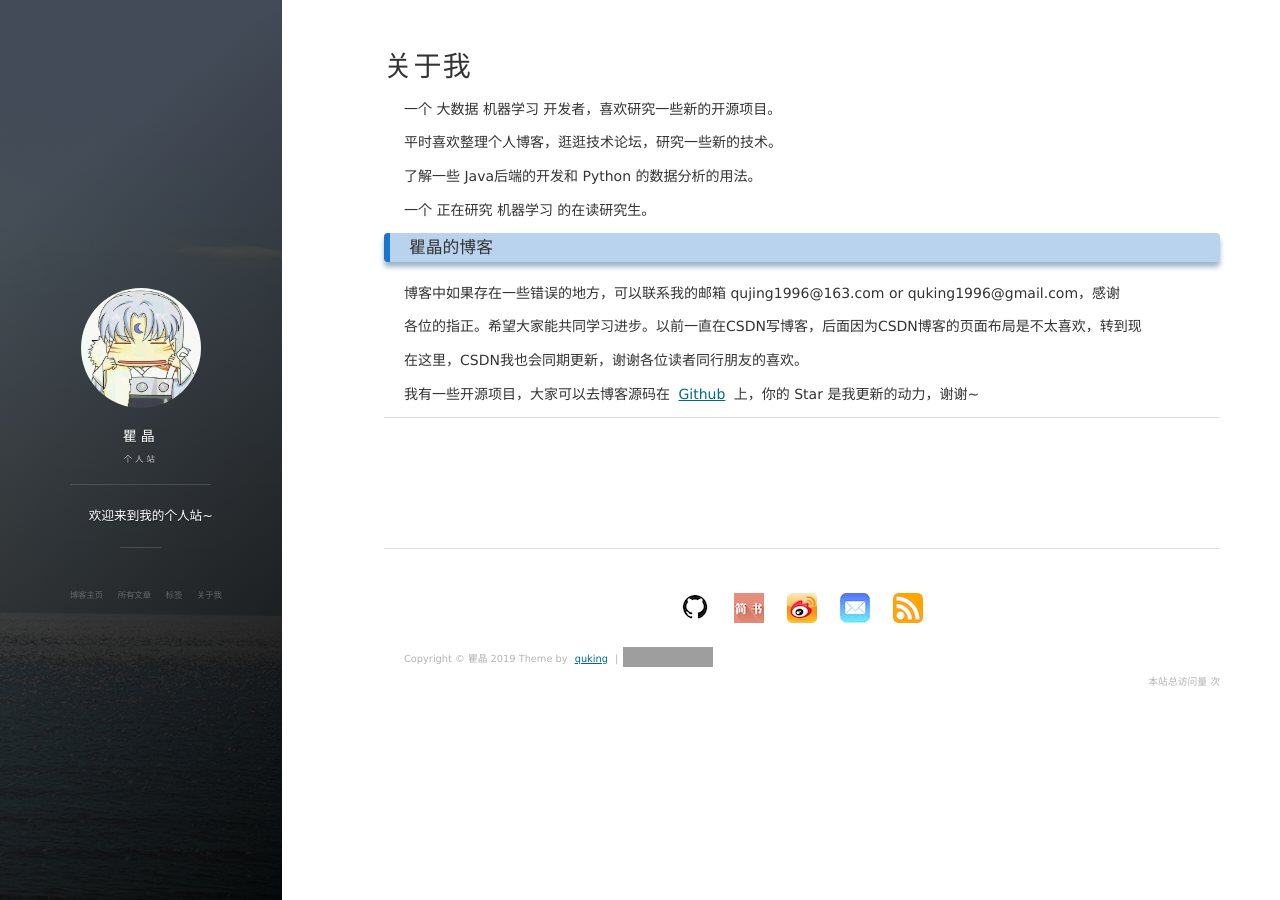
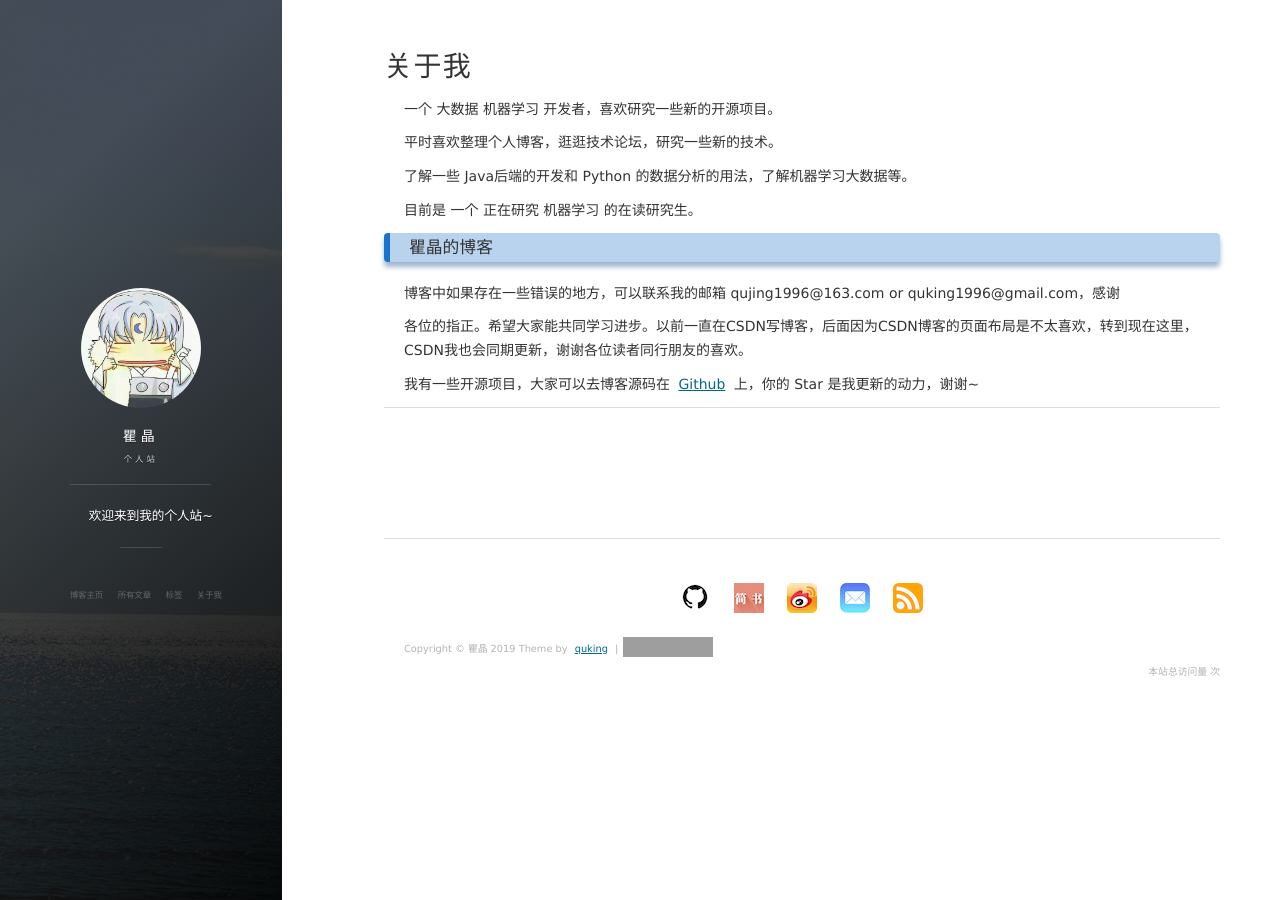
Before and after one commit to quking/quking.github.io, a Jekyll site: the page built from about.md, in a window 1280 px wide. Built offline with Jekyll 4.4.1, drawn with Linux system fonts in a browser that asks for light colours; nearby versions of some CDN libraries; comment, search, counter and statistics services are not loaded; grey boxes are pictures that could not be loaded.

Commit message:
Update about.md

```diff
--- a/about.md
+++ b/about.md
@@ -7,11 +7,12 @@ title: 关于我
 <p>
 平时喜欢整理个人博客，逛逛技术论坛，研究一些新的技术。
 <p>
-了解一些 Java后端的开发和 Python 的数据分析的用法。
+了解一些 Java后端的开发和 Python 的数据分析的用法，了解机器学习大数据等。
 
 <p>
-一个 正在研究 机器学习 的在读研究生。
+目前是 一个 正在研究 机器学习 的在读研究生。
 <p>
+
 
 <h3> 瞿晶的博客 </h3>
 <p>
@@ -20,14 +21,14 @@ title: 关于我
 <p>
  博客中如果存在一些错误的地方，可以联系我的邮箱 qujing1996@163.com or quking1996@gmail.com，感谢
 <p>
- 各位的指正。希望大家能共同学习进步。以前一直在CSDN写博客，后面因为CSDN博客的页面布局是不太喜欢，转到现<p>在这里，CSDN我也会同期更新，谢谢各位读者同行朋友的喜欢。
-<p>我有一些开源项目，大家可以去博客源码在 <a target="_blank" href='https://github.com/quking'>Github</a> 上，你的 Star 是我更新的动力，谢谢~<p>
-
+ 各位的指正。希望大家能共同学习进步。以前一直在CSDN写博客，后面因为CSDN博客的页面布局是不太喜欢，转到现在这里，CSDN我也会同期更新，谢谢各位读者同行朋友的喜欢。
 <p>
-
+    我有一些开源项目，大家可以去博客源码在 <a target="_blank" href='https://github.com/quking'>Github</a> 上，你的 Star 是我更新的动力，谢谢~
 <p>
 
 <p>
 
 
+
+
 {% include comments.html %}
```
